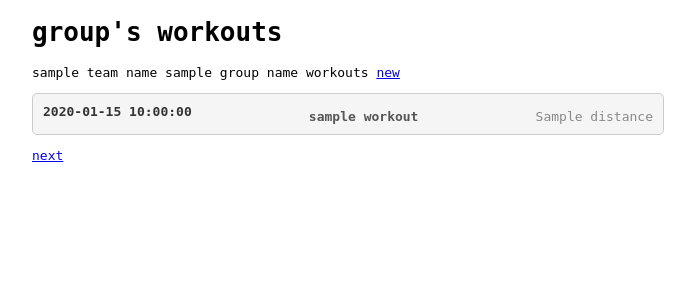
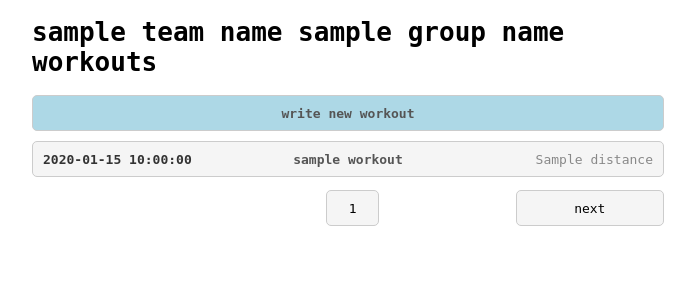
Before and after one commit to bwhybel/workout, a Flask app: template templates/workouts_view.html in a window 1280 px wide. Shown: the part 23-323 px from the top of the page, without its empty margins (292-987 px from the left). Run offline with Flask 3, Linux system fonts and the light colour scheme; the template is opened without the code that fills it: most values are stand-ins (such as "Sample title", 1, 10 or a date in 2020).

Commit message:
adding mroe

```diff
--- a/templates/workouts_view.html
+++ b/templates/workouts_view.html
@@ -11,47 +11,79 @@ li {
   border: 1px solid #ccc;
   background-color: #f5f5f5;
   border-radius: 5px;
-  display: flex;
-  justify-content: space-between;
   cursor: pointer;
+  height: 14px;
+}
+
+.navigation {
+  padding: 10px;
+  border: 1px solid #ccc;
+  background-color: #f5f5f5;
+  border-radius: 5px;
+  cursor: pointer;
+  height: 14px;
+  width: 20%;
+  text-align: center;
+}
+
+.page {
+  padding: 10px;
+  border: 1px solid #ccc;
+  background-color: #f5f5f5;
+  border-radius: 5px;
+  height: 14px;
+  width: 5%;
+  text-align: center;
+}
+
+.new {
+  background-color: #add8e6;
+  text-align: center;
 }
 
 .date {
   font-weight: bold;
   color: #333;
   text-align: left;
+  float: left;
+  width: 25%;
 }
 
 .title {
-  margin-top: 5px;
   font-weight: bold;
   color: #555;
   text-align: center;
+  float: left;
+  width: 50%;
 }
 
 .distance {
-  margin-top: 5px;
   color: #888;
   text-align: right;
+  float: right;
+  width: 25%;
 }
 {% endblock %}
 {% block content %}
-<h1>{% block title %}group's workouts{% endblock %}</h1>
-<p>{{ team_name.lower() }} {{ group_name.lower() }} workouts <a href={{ url_for('write_workout', group_id=group_id) }}>new</a></p>
+<h1>{% block title %}{{ team_name.lower() }} {{ group_name.lower() }} workouts{% endblock %}</h1>
 <ul>
+  <li class="new" onclick="redirectToWorkout('{{ url_for('write_workout', group_id=group_id) }}')">
+    <div class="date">&nbsp;</div>
+    <div class="title">write new workout</div>
+    <div class="distance">&nbsp;</div>
+  </li>
   {% for workout in workouts %}
   <li onclick="redirectToWorkout('{{ url_for('write_workout_id', id=workout['id']) }}')">
-    <span class="date">{{ workout['date'] }}</span>
+    <div class="date">{{ workout['date'] }}</div>
     <div class="title">{{ workout['title'].lower() }}</div>
     <div class="distance">{{ workout['distance'] }}</div>
   </li>
   {% endfor %}
 </ul>
-<div>
-  {% if page - 1 > 0 %}
-  <a href={{ url_for('workouts', group_id=group_id, page=page-1) }}>previous</a>
-  {% endif %}
-  <a href={{ url_for('workouts', group_id=group_id, page=page+1) }}>next</a></div>
+<div class="navigation" style="float: left;{% if page - 1 <= 0 %}visibility: hidden;{% endif %}" onclick="redirectToWorkout('{{ url_for('workouts', group_id=group_id, page=page-1) }}')">previous</div>
+<div style="width: 23%;float: left;">&nbsp;</div>
+<div class="page" style="float: left;">{{ page }}</div>
+<div class="navigation" style="float: right;" onclick="redirectToWorkout('{{ url_for('workouts', group_id=group_id, page=page+1) }}')">next</div>
 <script>
 function redirectToWorkout(url) {
   window.location.href = url;
```
Also changed, not shown: templates/workout_writer.html (+17 -5 lines).
